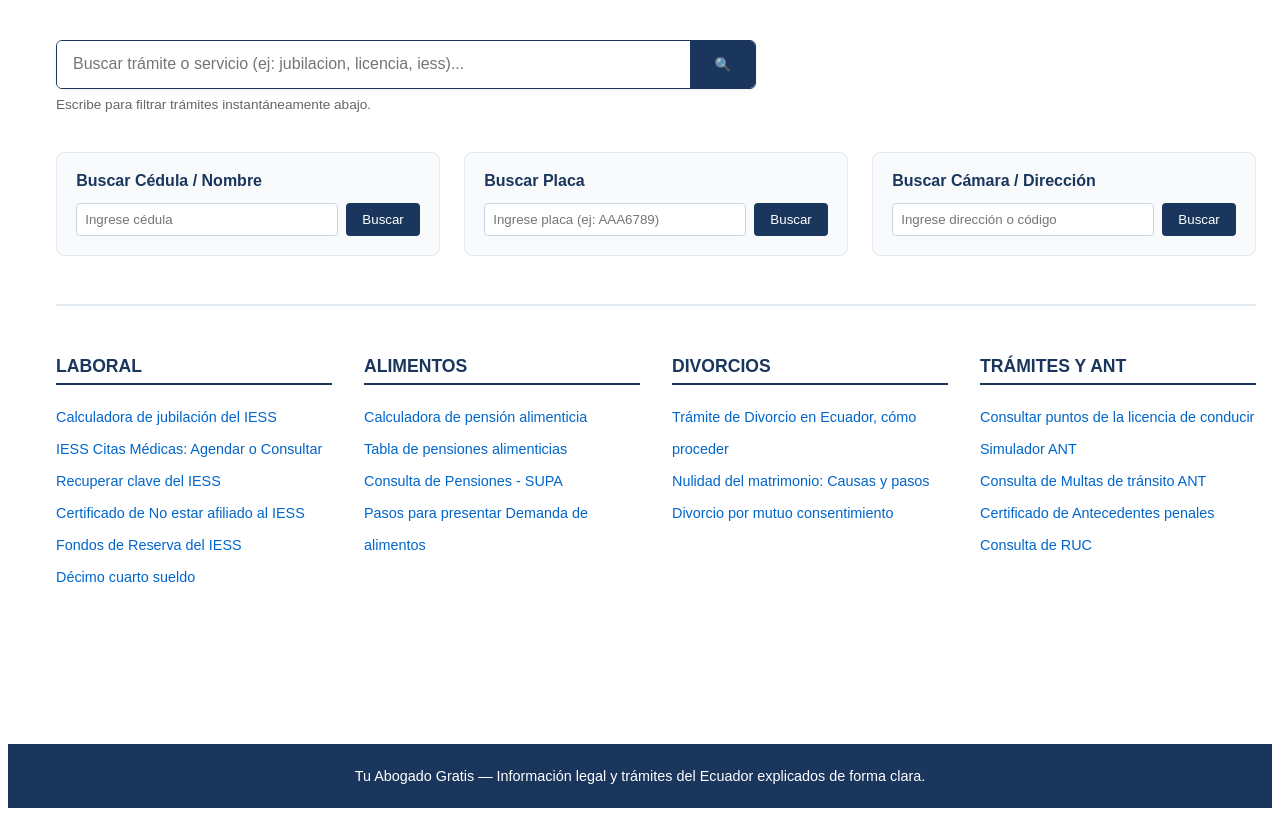
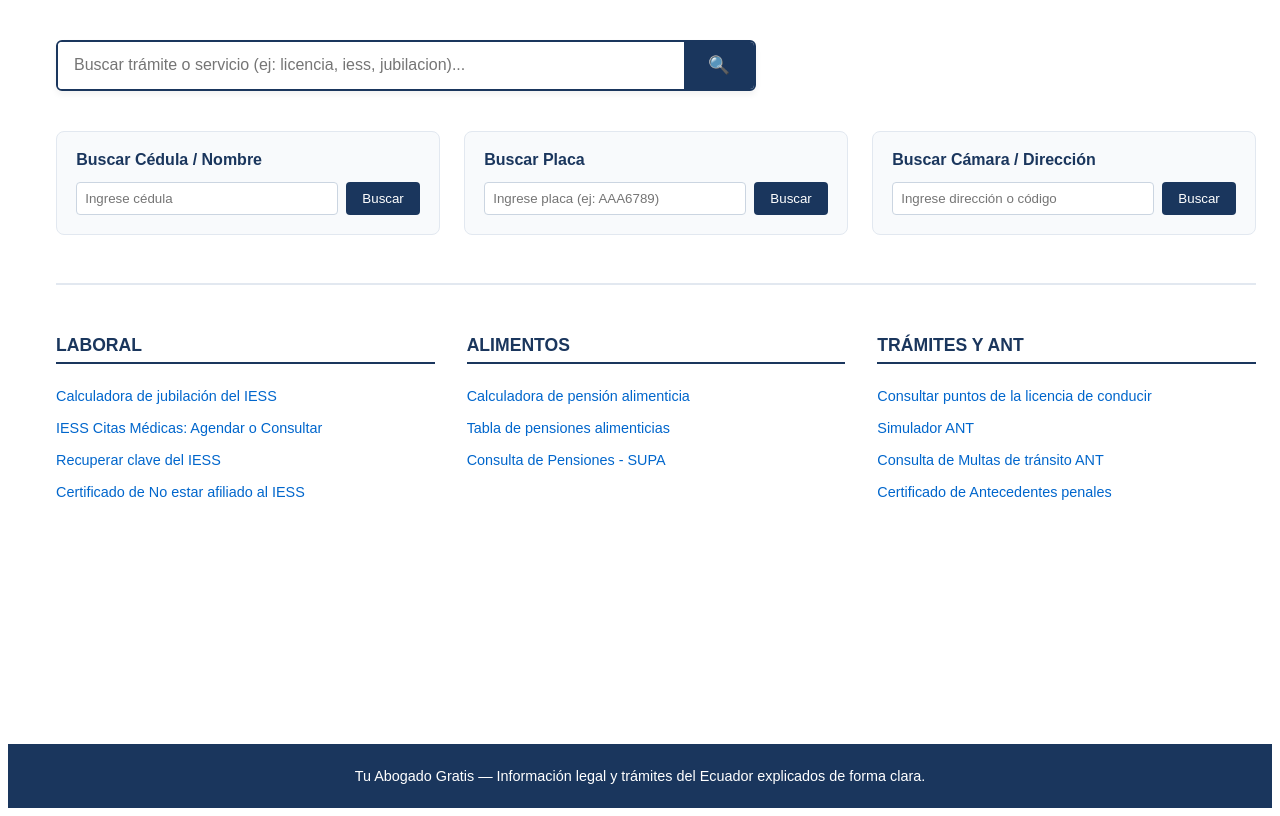
Before and after one commit to rootsrex/TUABOGADOGRATIS, a Next.js app: page / in a window 1280 px wide. Shown: the top 816 px of the page. Built offline with nearby package versions, Linux system fonts and the light colour scheme.

Commit message:
Corrigiendo estructura del buscador superior

```diff
--- a/app/page.tsx
+++ b/app/page.tsx
@@ -45,25 +45,17 @@ export default function HomePage() {
     }
   };
 
-  // Lista de trámites para que el buscador superior funcione
   const listaTramites = [
     { cat: "LABORAL", titulo: "Calculadora de jubilación del IESS", url: "https://www.iess.gob.ec" },
     { cat: "LABORAL", titulo: "IESS Citas Médicas: Agendar o Consultar", url: "https://www.iess.gob.ec" },
     { cat: "LABORAL", titulo: "Recuperar clave del IESS", url: "https://www.iess.gob.ec" },
     { cat: "LABORAL", titulo: "Certificado de No estar afiliado al IESS", url: "https://www.iess.gob.ec" },
-    { cat: "LABORAL", titulo: "Fondos de Reserva del IESS", url: "https://www.iess.gob.ec" },
-    { cat: "LABORAL", titulo: "Décimo cuarto sueldo", url: "https://www.trabajo.gob.ec" },
     { cat: "ALIMENTOS", titulo: "Calculadora de pensión alimenticia", url: "https://www.funcionjudicial.gob.ec" },
-    { cat: "ALIMENTOS", titulo: "Tabla de pensiones alimenticias", url: "https://www.funcionjudicial.gob.ec" },
     { cat: "ALIMENTOS", titulo: "Consulta de Pensiones - SUPA", url: "https://supa.funcionjudicial.gob.ec" },
-    { cat: "DIVORCIOS", titulo: "Trámite de Divorcio en Ecuador, cómo proceder", url: "#" },
-    { cat: "DIVORCIOS", titulo: "Nulidad del matrimonio: Causas y pasos", url: "#" },
-    { cat: "DIVORCIOS", titulo: "Divorcio por mutuo consentimiento", url: "#" },
     { cat: "TRÁMITES Y ANT", titulo: "Consultar puntos de la licencia de conducir", url: "https://www.ant.gob.ec" },
     { cat: "TRÁMITES Y ANT", titulo: "Simulador ANT", url: "https://www.ant.gob.ec" },
     { cat: "TRÁMITES Y ANT", titulo: "Consulta de Multas de tránsito ANT", url: "https://www.ant.gob.ec" },
-    { cat: "TRÁMITES Y ANT", titulo: "Certificado de Antecedentes penales", url: "https://www.gob.ec" },
-    { cat: "TRÁMITES Y ANT", titulo: "Consulta de RUC", url: "https://www.sri.gob.ec" }
+    { cat: "TRÁMITES Y ANT", titulo: "Certificado de Antecedentes penales", url: "https://www.gob.ec" }
   ];
 
   const tramitesFiltrados = busquedaTramite.trim() === ""
@@ -73,30 +65,28 @@ export default function HomePage() {
   return (
     <div style={{ minHeight: '100vh', display: 'flex', flexDirection: 'column', justifyContent: 'space-between', fontFamily: 'Arial, sans-serif', background: '#fff', color: '#111' }}>
 
-      {/* Contenido Principal */}
       <main style={{ padding: '2rem 3rem', maxWidth: '1200px', margin: '0 auto', width: '100%' }}>
 
-        {/* Barra de búsqueda superior funcional */}
-        <div style={{ marginBottom: '2.5rem', maxWidth: '700px', position: 'relative' }}>
-          <div style={{ display: 'flex', border: '1px solid #1a365d', borderRadius: '6px', overflow: 'hidden', boxShadow: '0 2px 5px rgba(0,0,0,0.05)' }}>
+        {/* Barra de búsqueda superior centrada y estilizada */}
+        <div style={{ marginBottom: '2.5rem', maxWidth: '700px', position: 'relative', zIndex: 50 }}>
+          <div style={{ display: 'flex', border: '2px solid #1a365d', borderRadius: '6px', overflow: 'hidden', background: '#fff', boxShadow: '0 4px 6px rgba(0,0,0,0.05)' }}>
             <input
               type="text"
               value={busquedaTramite}
               onChange={(e) => setBusquedaTramite(e.target.value)}
-              placeholder="Buscar trámite o servicio (ej: jubilacion, licencia, iess)..."
+              placeholder="Buscar trámite o servicio (ej: licencia, iess, jubilacion)..."
               style={{ padding: '0.9rem 1rem', flex: 1, border: 'none', outline: 'none', fontSize: '1rem' }}
             />
-            <button style={{ padding: '0 1.5rem', background: '#1a365d', border: 'none', color: '#fff', cursor: 'pointer' }}>
+            <button style={{ padding: '0 1.5rem', background: '#1a365d', border: 'none', color: '#fff', cursor: 'pointer', fontSize: '1.1rem' }}>
               🔍
             </button>
           </div>
-          <p style={{ fontSize: '0.85rem', color: '#666', marginTop: '0.5rem' }}>Escribe para filtrar trámites instantáneamente abajo.</p>
 
-          {/* Resultados flotantes del buscador superior */}
+          {/* Menú desplegable de resultados del buscador */}
           {tramitesFiltrados.length > 0 && (
-            <div style={{ position: 'absolute', top: '100%', left: 0, right: 0, background: '#fff', border: '1px solid #cbd5e1', borderRadius: '6px', boxShadow: '0 4px 10px rgba(0,0,0,0.1)', zIndex: 10, maxHeight: '250px', overflowY: 'auto', marginTop: '5px' }}>
+            <div style={{ position: 'absolute', top: '105%', left: 0, right: 0, background: '#fff', border: '1px solid #cbd5e1', borderRadius: '6px', boxShadow: '0 10px 20px rgba(0,0,0,0.15)', maxHeight: '250px', overflowY: 'auto' }}>
               {tramitesFiltrados.map((t, idx) => (
-                <a key={idx} href={t.url} target="_blank" rel="noopener noreferrer" style={{ display: 'block', padding: '0.7rem 1rem', borderBottom: '1px solid #f1f5f9', color: '#0066cc', textDecoration: 'none', fontSize: '0.9rem' }}>
+                <a key={idx} href={t.url} target="_blank" rel="noopener noreferrer" style={{ display: 'block', padding: '0.8rem 1rem', borderBottom: '1px solid #f1f5f9', color: '#0066cc', textDecoration: 'none', fontSize: '0.9rem' }}>
                   <strong>[{t.cat}]</strong> {t.titulo}
                 </a>
               ))}
@@ -175,7 +165,7 @@ export default function HomePage() {
 
         </div>
 
-        {/* Columnas de Categorías con Links Operativos */}
+        {/* Columnas de Categorías */}
         <div style={{ display: 'grid', gridTemplateColumns: 'repeat(auto-fit, minmax(240px, 1fr))', gap: '2rem', borderTop: '2px solid #e2e8f0', paddingTop: '2rem' }}>
 
           <div>
@@ -185,8 +175,6 @@ export default function HomePage() {
               <li><a href="https://www.iess.gob.ec" target="_blank" rel="noreferrer" style={{ textDecoration: 'none', color: '#0066cc' }}>IESS Citas Médicas: Agendar o Consultar</a></li>
               <li><a href="https://www.iess.gob.ec" target="_blank" rel="noreferrer" style={{ textDecoration: 'none', color: '#0066cc' }}>Recuperar clave del IESS</a></li>
               <li><a href="https://www.iess.gob.ec" target="_blank" rel="noreferrer" style={{ textDecoration: 'none', color: '#0066cc' }}>Certificado de No estar afiliado al IESS</a></li>
-              <li><a href="https://www.iess.gob.ec" target="_blank" rel="noreferrer" style={{ textDecoration: 'none', color: '#0066cc' }}>Fondos de Reserva del IESS</a></li>
-              <li><a href="https://www.trabajo.gob.ec" target="_blank" rel="noreferrer" style={{ textDecoration: 'none', color: '#0066cc' }}>Décimo cuarto sueldo</a></li>
             </ul>
           </div>
 
@@ -196,16 +184,6 @@ export default function HomePage() {
               <li><a href="https://www.funcionjudicial.gob.ec" target="_blank" rel="noreferrer" style={{ textDecoration: 'none', color: '#0066cc' }}>Calculadora de pensión alimenticia</a></li>
               <li><a href="https://www.funcionjudicial.gob.ec" target="_blank" rel="noreferrer" style={{ textDecoration: 'none', color: '#0066cc' }}>Tabla de pensiones alimenticias</a></li>
               <li><a href="https://supa.funcionjudicial.gob.ec" target="_blank" rel="noreferrer" style={{ textDecoration: 'none', color: '#0066cc' }}>Consulta de Pensiones - SUPA</a></li>
-              <li><a href="https://www.funcionjudicial.gob.ec" target="_blank" rel="noreferrer" style={{ textDecoration: 'none', color: '#0066cc' }}>Pasos para presentar Demanda de alimentos</a></li>
-            </ul>
-          </div>
-
-          <div>
-            <h3 style={{ color: '#1a365d', fontSize: '1.1rem', borderBottom: '2px solid #1a365d', paddingBottom: '0.4rem', marginBottom: '1rem' }}>DIVORCIOS</h3>
-            <ul style={{ listStyle: 'none', padding: 0, margin: 0, lineHeight: '2rem', fontSize: '0.9rem' }}>
-              <li><span style={{ color: '#0066cc', cursor: 'pointer' }} onClick={() => alert("Trámite disponible en notarías y judicaturas de Ecuador.")}>Trámite de Divorcio en Ecuador, cómo proceder</span></li>
-              <li><span style={{ color: '#0066cc', cursor: 'pointer' }} onClick={() => alert("Revisa los requisitos en el Consejo de la Judicatura.")}>Nulidad del matrimonio: Causas y pasos</span></li>
-              <li><span style={{ color: '#0066cc', cursor: 'pointer' }} onClick={() => alert("Divorcio por mutuo acuerdo vía notarial.")}>Divorcio por mutuo consentimiento</span></li>
             </ul>
           </div>
 
@@ -216,7 +194,6 @@ export default function HomePage() {
               <li><a href="https://www.ant.gob.ec" target="_blank" rel="noreferrer" style={{ textDecoration: 'none', color: '#0066cc' }}>Simulador ANT</a></li>
               <li><a href="https://www.ant.gob.ec" target="_blank" rel="noreferrer" style={{ textDecoration: 'none', color: '#0066cc' }}>Consulta de Multas de tránsito ANT</a></li>
               <li><a href="https://www.gob.ec" target="_blank" rel="noreferrer" style={{ textDecoration: 'none', color: '#0066cc' }}>Certificado de Antecedentes penales</a></li>
-              <li><a href="https://www.sri.gob.ec" target="_blank" rel="noreferrer" style={{ textDecoration: 'none', color: '#0066cc' }}>Consulta de RUC</a></li>
             </ul>
           </div>
 
@@ -224,7 +201,6 @@ export default function HomePage() {
 
       </main>
 
-      {/* Pie de página */}
       <footer style={{ background: '#1a365d', color: '#fff', padding: '1.5rem', textAlign: 'center', fontSize: '0.9rem', marginTop: '3rem' }}>
         <p style={{ margin: '0' }}>Tu Abogado Gratis — Información legal y trámites del Ecuador explicados de forma clara.</p>
       </footer>
```
